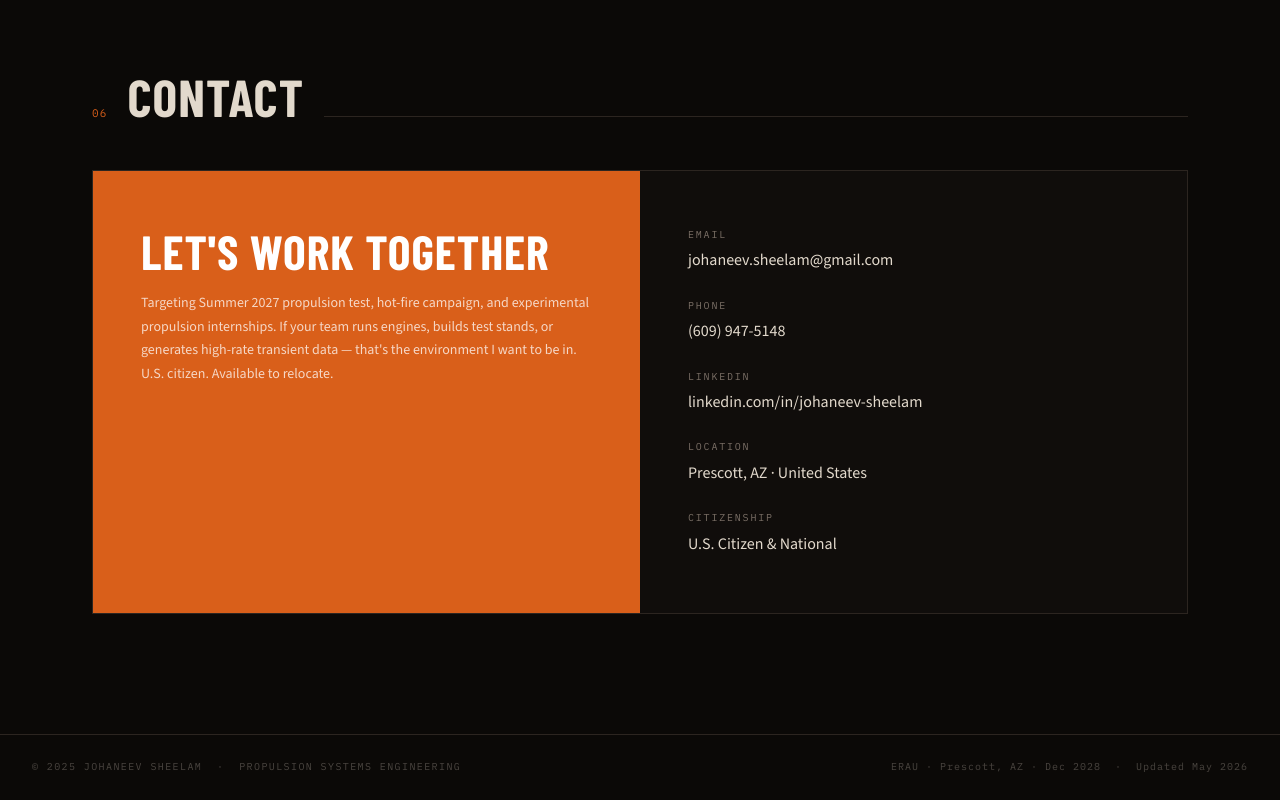
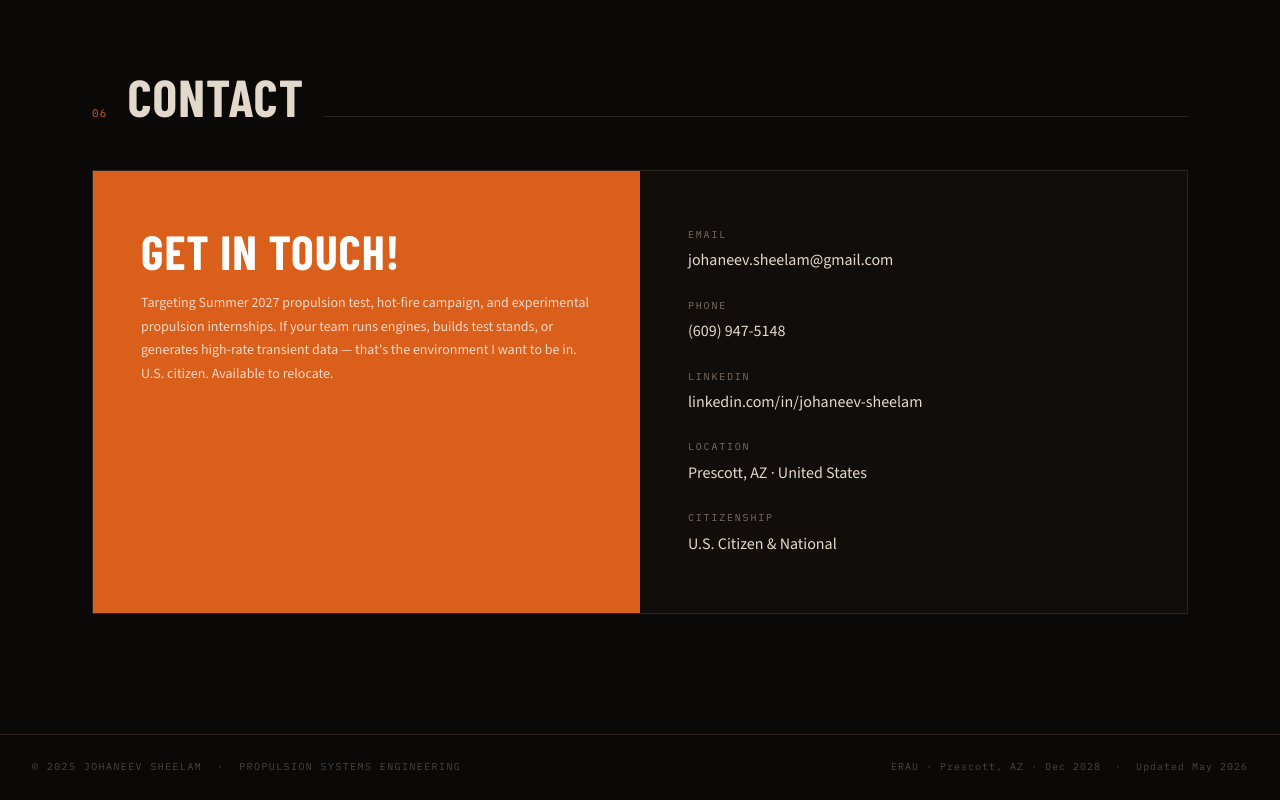
Before and after one commit to TheRealJoBean/therealjobean.github.io, a plain HTML site: page index.html in a window 1280 px wide. Shown: the part 5300-6100 px from the top of the page. Drawn offline with nearby package versions, Linux system fonts and the light colour scheme; a web font is replaced by a local one.

Commit message:
Update index.html

```diff
--- a/index.html
+++ b/index.html
@@ -1073,7 +1073,7 @@
       </div>
       <div class="contact-block">
         <div class="contact-left">
-          <h3>Let's Work Together</h3>
+          <h3>Get In Touch!</h3>
           <p>Targeting Summer 2027 propulsion test, hot-fire campaign, and experimental propulsion internships. If your team runs engines, builds test stands, or generates high-rate transient data — that's the environment I want to be in. U.S. citizen. Available to relocate.</p>
         </div>
         <div class="contact-right">
```
